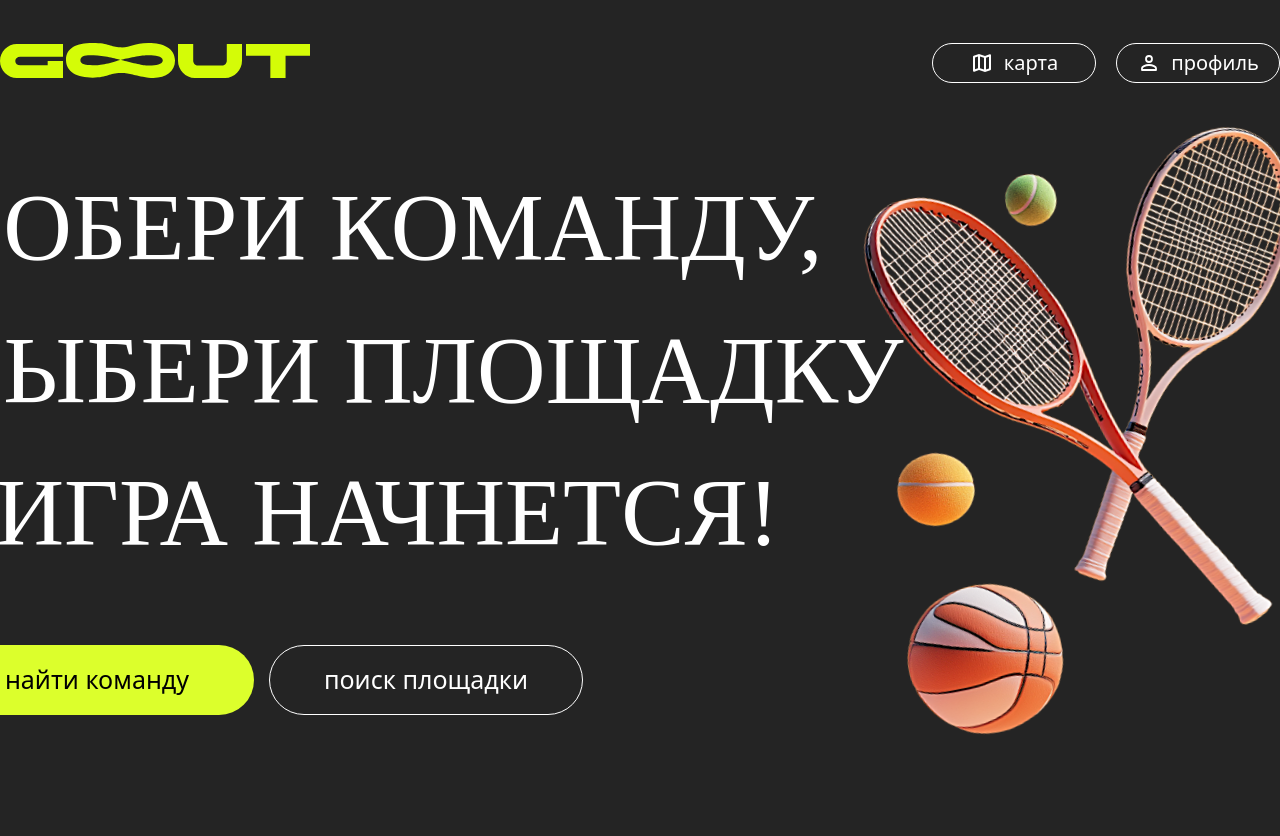
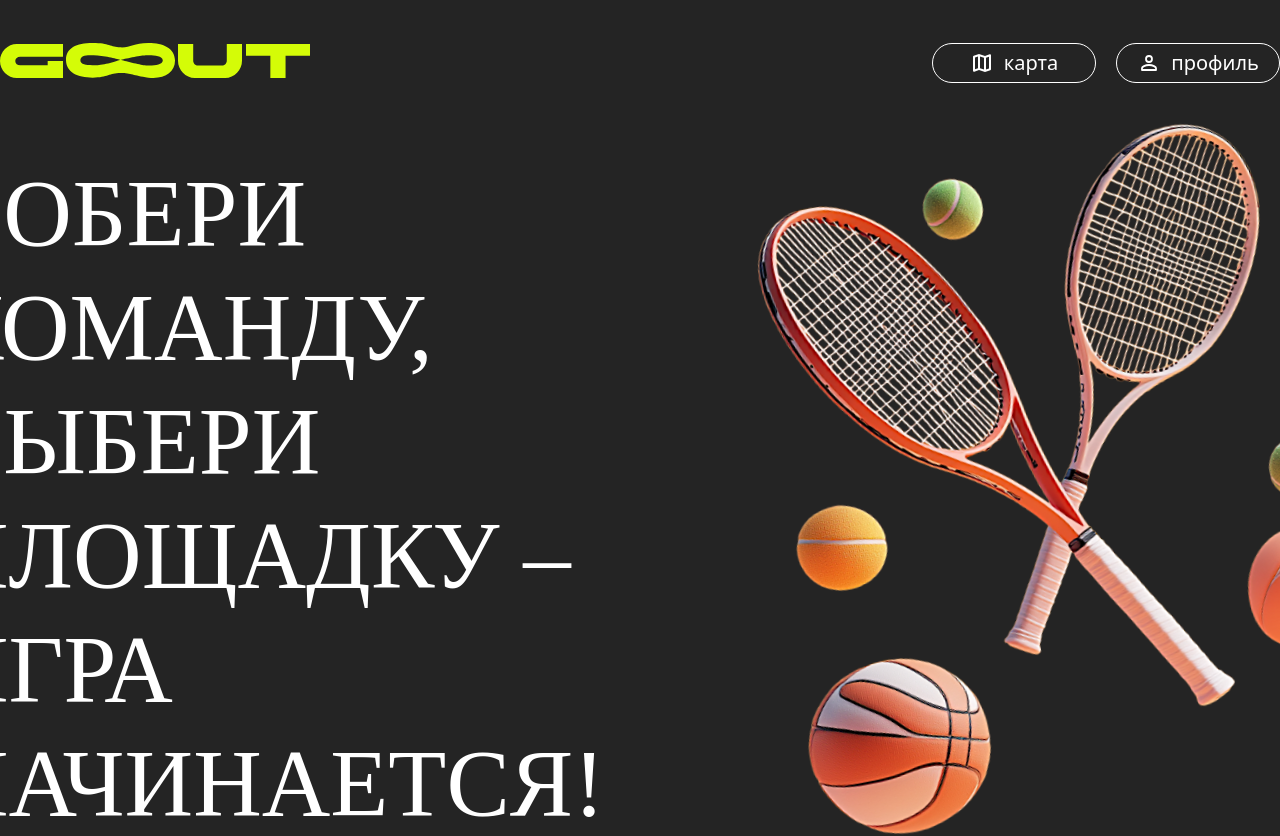
Before and after one commit to dimaakimm/gorkiycode-ui, a React (Vite) app: page / in a window 1280 px wide. Shown: the top 836 px of the page. Built offline with nearby package versions, Linux system fonts and the light colour scheme; a web font is replaced by a local one.

Commit message:
fixed pages width

```diff
--- a/src/atomic/molecules/CommandRequestCard/CommandRequestCard.module.scss
+++ b/src/atomic/molecules/CommandRequestCard/CommandRequestCard.module.scss
@@ -26,6 +26,7 @@
 .headerLeft{
   display: flex;
   gap: 15px;
+  font-size: 20px;
 }
 .headerRight{
   color: #dcff2c;
--- a/src/atomic/organisms/Header/Header.module.scss
+++ b/src/atomic/organisms/Header/Header.module.scss
@@ -10,7 +10,7 @@
 .content{
   display: flex;
   justify-content: space-between;
-  width: 1600px;
+  width: 1440px;
 }
 .headerRight{
   display: flex;
--- a/src/atomic/pages/HomePage/HomePage.module.scss
+++ b/src/atomic/pages/HomePage/HomePage.module.scss
@@ -11,7 +11,8 @@
 .mainText{
   font-family: 'BebasNeueBold';
   font-size: 95px;
-  width: 980px;
+  width: 800px;
+  line-height: 1.2
 }
 .mainContent{
   display: flex;
@@ -20,11 +21,11 @@
 .mainContentRight{
   position: absolute;
   right: -150px;
-  top: -130px;
+  top: -150px;
+
 }
 .content{
   padding: 43px 70px;
-  max-width: 1600px;
   align-self: center;
 }
 .emptyBlock{
--- a/src/atomic/pages/HomePage/HomePage.tsx
+++ b/src/atomic/pages/HomePage/HomePage.tsx
@@ -14,7 +14,7 @@ const HomePage = () => {
           <div className={styles.mainContent}>
             <div className={styles.mainContentLeft}>
               <div className={styles.mainText}>
-                СОБЕРИ КОМАНДУ, ВЫБЕРИ ПЛОЩАДКУ - ИГРА НАЧНЕТСЯ!
+                СОБЕРИ КОМАНДУ, ВЫБЕРИ ПЛОЩАДКУ – ИГРА НАЧИНАЕТСЯ!
               </div>
               <div className={styles.tabs}>
                 <Button type="secondary" title="НАЙТИ КОМАНДУ">
@@ -25,8 +25,8 @@ const HomePage = () => {
             </div>
             <div className={styles.mainContentRight}>
               <img
-                width="855px"
-                height="855px"
+                width="1000px"
+                height="1000px"
                 src="src/assets/rockets.svg"
                 alt="rockets"
               />
--- a/src/atomic/pages/MapPage/MapPage.module.scss
+++ b/src/atomic/pages/MapPage/MapPage.module.scss
@@ -5,6 +5,6 @@
 }
 .content{
   padding: 43px 70px;
-  max-width: 1600px;
+  max-width: 1440px;
   align-self: center;
 }
--- a/src/atomic/pages/ProfilePage/ProfilePage.module.scss
+++ b/src/atomic/pages/ProfilePage/ProfilePage.module.scss
@@ -4,12 +4,13 @@
   height: 100%;
 }
 .content{
-  padding: 43px 70px;
-  width: 1600px;
+  padding-top: 20px;
+
+  width: 1440px;
   align-self: center;
   display: flex;
   flex-direction: row;
-  gap: 20px;
+  gap: 15px;
 }
 .column{
   display: flex;
```
